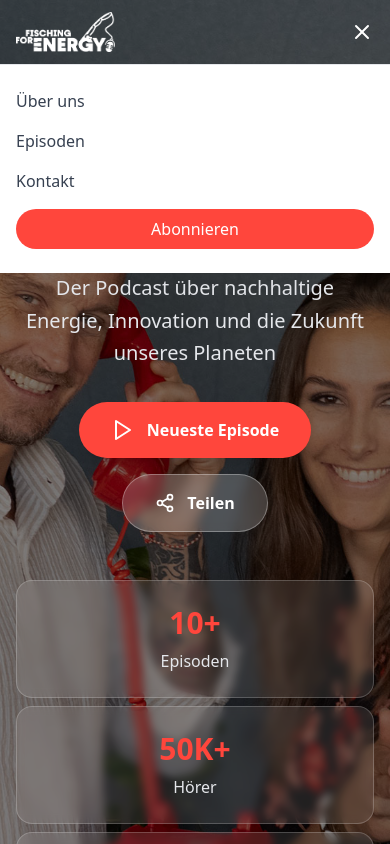
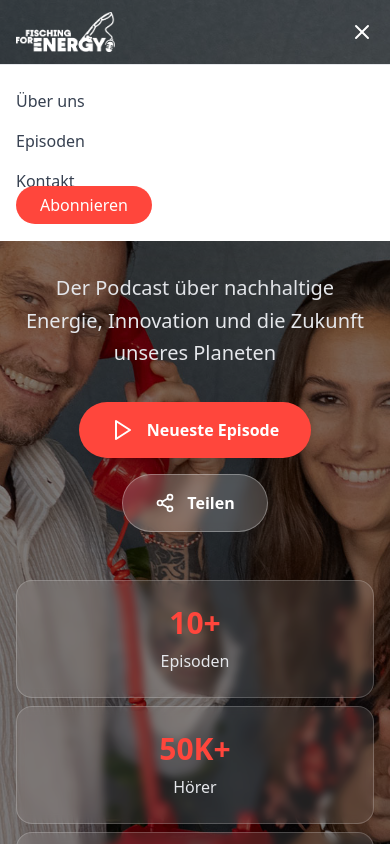
Before and after one commit to MarkRepCH/listen, a React (Vite) app: page / in a window 390 px wide. Both pictures are taken after a click on the button 362 px from the left and 32 px from the top of the page. Shown: the top 844 px of the page. Built offline with nearby package versions, Linux system fonts and the light colour scheme.

Commit message:
Fix subscribe button scroll functionality

```diff
--- a/src/components/Header.tsx
+++ b/src/components/Header.tsx
@@ -39,9 +39,9 @@ const Header = () => {
             }`}>
               Kontakt
             </a>
-            <button className="bg-[#FF463C] text-white px-6 py-2 rounded-full font-medium hover:bg-[#e63d34] transition-colors">
+            <a href="#newsletter" className="bg-[#FF463C] text-white px-6 py-2 rounded-full font-medium hover:bg-[#e63d34] transition-colors">
               Abonnieren
-            </button>
+            </a>
           </nav>
 
           <button
@@ -68,9 +68,9 @@ const Header = () => {
             <a href="#contact" className="block text-gray-700 font-medium hover:text-[#FF463C]">
               Kontakt
             </a>
-            <button className="w-full bg-[#FF463C] text-white px-6 py-2 rounded-full font-medium hover:bg-[#e63d34] transition-colors">
+            <a href="#newsletter" className="w-full bg-[#FF463C] text-white px-6 py-2 rounded-full font-medium hover:bg-[#e63d34] transition-colors text-center">
               Abonnieren
-            </button>
+            </a>
           </div>
         </div>
       )}
```
